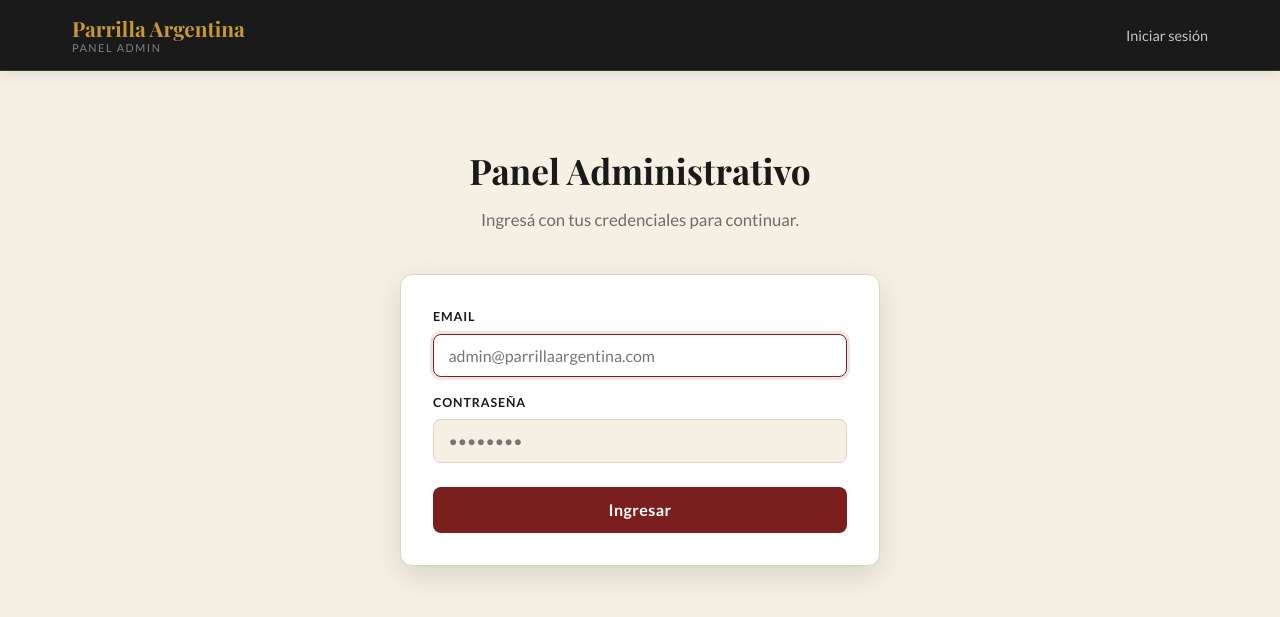
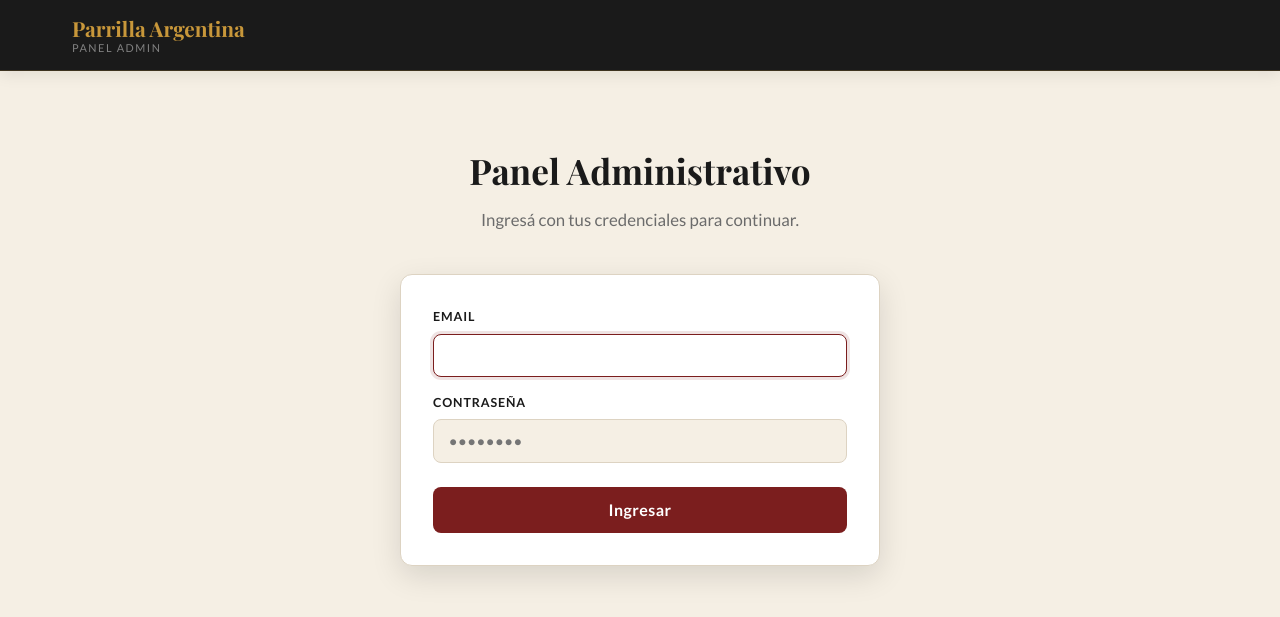
Before and after one commit to IgnacioZamparolo/VEDAAVIFI-TP-FINAL, a Flask app: page /admin/login in a window 1280 px wide. Shown: the top 617 px of the page. Run offline with Flask 3, Linux system fonts and the light colour scheme.

Commit message:
refactor:Elimina que se vea el mail y el boton iniciar sesion

```diff
--- a/frontend/app/templates/base_admin.html
+++ b/frontend/app/templates/base_admin.html
@@ -27,8 +27,6 @@
                         <button type="submit" class="nav__btn">Cerrar sesión</button>
                     </form>
                 </li>
-                {% else %}
-                    <li><a href="{{ url_for('auth.login') }}" class="nav__link">Iniciar sesión</a></li>
                 {% endif %}
             </ul>
         </nav>
--- a/frontend/app/templates/login.html
+++ b/frontend/app/templates/login.html
@@ -21,7 +21,6 @@
           id="mail"
           name="mail"
           class="form__input"
-          placeholder="admin@parrillaargentina.com"
           required
           autofocus
           autocomplete="email"
```
